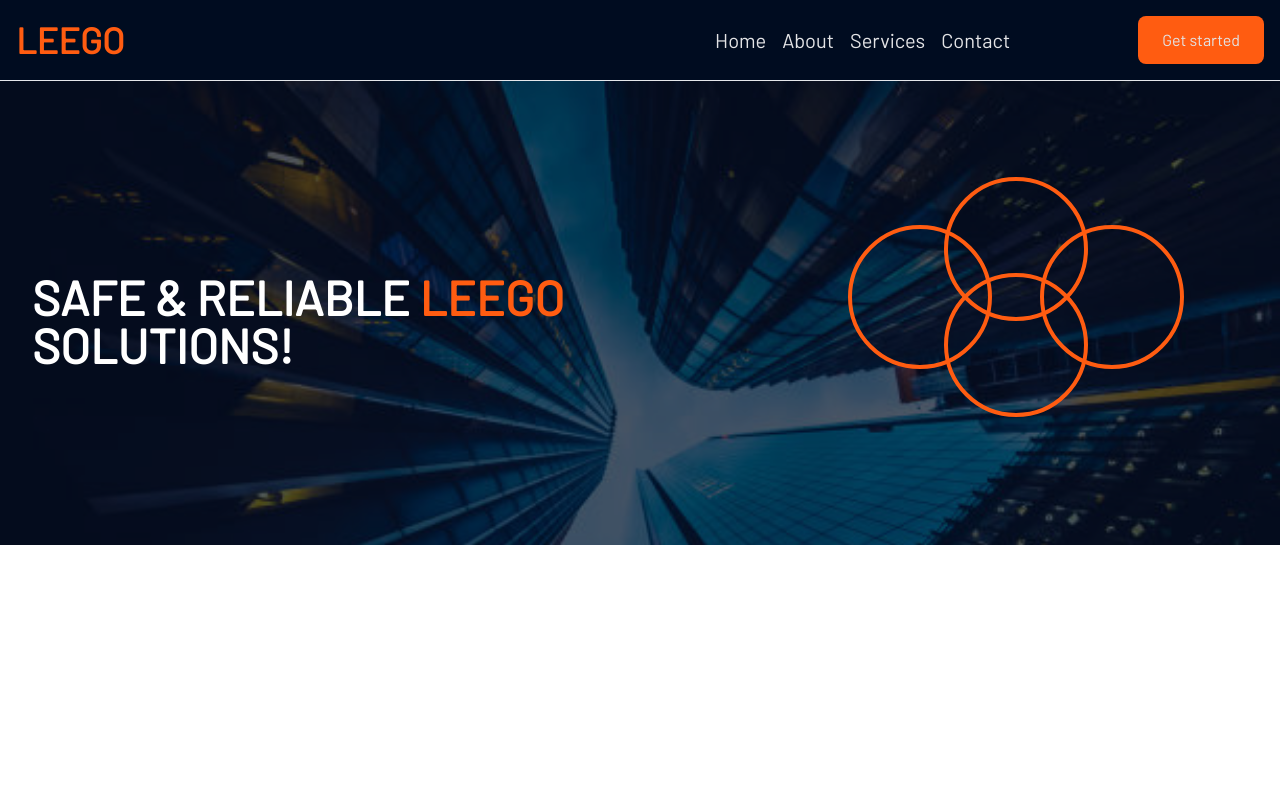
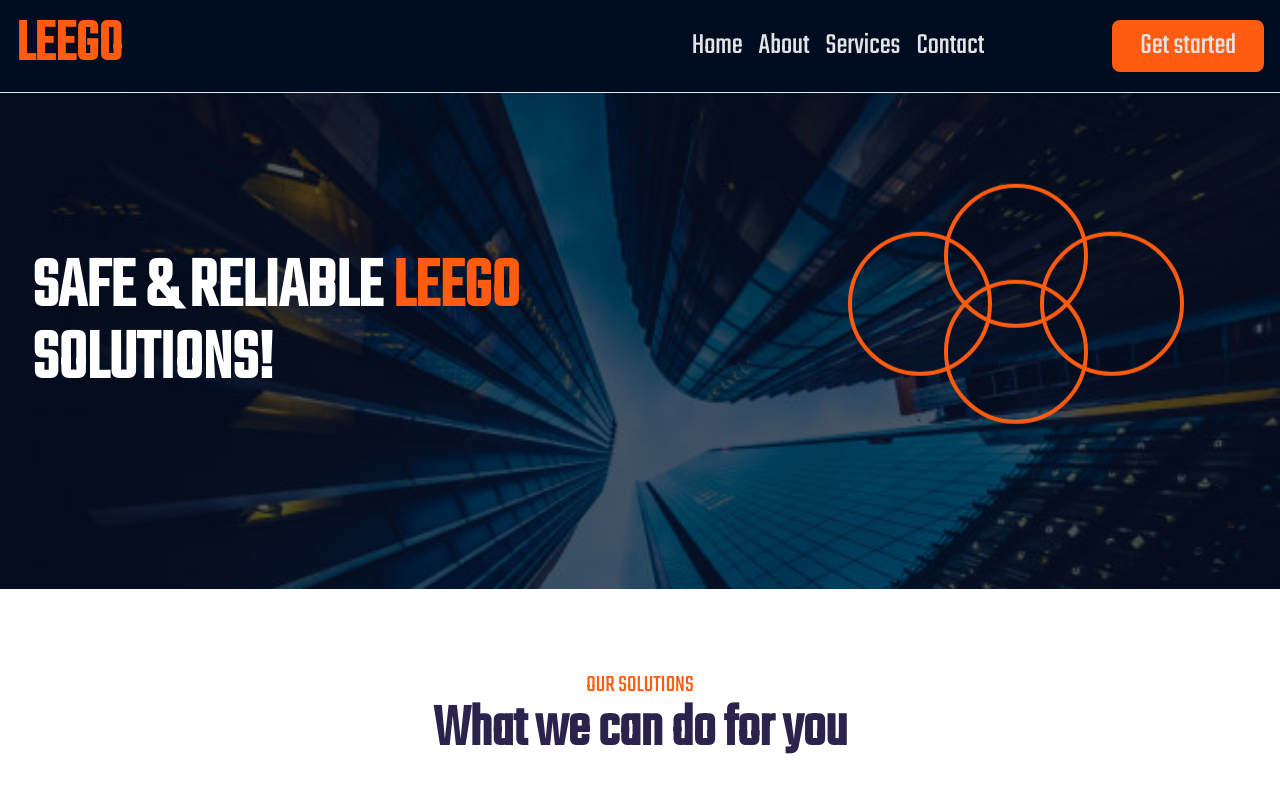
Before and after one commit to TaiwoSoftware/creativity, a Next.js app: page / in a window 1280 px wide. Shown: the top 792 px of the page. Built offline with nearby package versions, Linux system fonts and the light colour scheme.

Commit message:
new design

```diff
--- a/src/app/globals.css
+++ b/src/app/globals.css
@@ -1,6 +1,6 @@
 @font-face {
   font-family: "teko";
-  src: url("../components/barlow/Barlow-Regular.ttf");
+  src: url("../components/Teko/static/Teko-Regular.ttf");
 }
 @tailwind base;
 @tailwind components;
--- /dev/null
+++ b/src/components/BodyItems/CardDetails.jsx
@@ -0,0 +1,7 @@
+export default function CardDetails() {
+  return (
+    <div>
+
+    </div>
+  )
+};
--- a/src/components/BodyItems/CustomHeaderOne.jsx
+++ b/src/components/BodyItems/CustomHeaderOne.jsx
@@ -1,7 +1,7 @@
 export default function CustomHeaderOne() {
   return (
     <>
-      <h1 className="text-white mt-[-2rem] mb-[4rem] text-5xl font-extrabold uppercase ">
+      <h1 className="text-white mt-[-4rem] mb-[5rem] text-7xl font-extrabold   uppercase">
         Safe & Reliable <span className="text-[#ff5c11] ">LEEGO</span> <br />
         Solutions!
       </h1>
--- /dev/null
+++ b/src/components/BodyItems/FirstSection.jsx
@@ -0,0 +1,9 @@
+export default function FirstSection() {
+  return (
+    <div className="mt-20">
+        <p className="text-center text-2xl uppercase text-[#ff5c11] ">Our Solutions</p>
+        <h2 className="text-center text-6xl font-bold text-[#2c234d]">What we can do for you</h2>
+
+    </div>
+  )
+}
--- a/src/components/BodyItems/MainBody.jsx
+++ b/src/components/BodyItems/MainBody.jsx
@@ -1,5 +1,6 @@
 import CircleRings from "./CircleRings";
 import CustomHeaderOne from "./CustomHeaderOne";
+import FirstSection from "./FirstSection";
 
 export default function MainBody() {
   return (
@@ -11,12 +12,13 @@ export default function MainBody() {
             <CustomHeaderOne />
           </div>
           <div>
-            <CircleRings ringsStyles="border border-[#ff5c11] h-36 top-24 right-[12rem] w-36 absolute border-4 rounded-full" />
-            <CircleRings ringsStyles="border border-[#ff5c11] h-36 top-[9rem] right-[6rem] w-36 absolute border-4 rounded-full" />
-            <CircleRings ringsStyles="border border-[#ff5c11] h-36 top-48  right-[12rem]  w-36 absolute border-4 rounded-full   " />
-            <CircleRings ringsStyles="border border-[#ff5c11] h-36 top-36 right-[18rem] w-36 absolute border-4 rounded-full  " />
+            <CircleRings ringsStyles="border animate-bounce border-[#ff5c11] h-36 top-24 right-[12rem] w-36 absolute border-4 rounded-full" />
+            <CircleRings ringsStyles="border animate-bounce border-[#ff5c11] h-36 top-[9rem] right-[6rem] w-36 absolute border-4 rounded-full" />
+            <CircleRings ringsStyles="border animate-bounce border-[#ff5c11] h-36 top-48  right-[12rem]  w-36 absolute border-4 rounded-full   " />
+            <CircleRings ringsStyles="border animate-bounce border-[#ff5c11] h-36 top-36 right-[18rem] w-36 absolute border-4 rounded-full  " />
           </div>
         </div>
+        <FirstSection />
       </div>
     </>
   );
--- a/src/components/MainHeader/Logo.jsx
+++ b/src/components/MainHeader/Logo.jsx
@@ -4,7 +4,7 @@ export default function Logo() {
   return (
     <>
       <Link href='/'>
-        <h1 className="text-4xl text-[#ff5c11] cursor-pointer font-extrabold">
+        <h1 className="text-6xl text-[#ff5c11] cursor-pointer font-extrabold">
           LEEGO
         </h1>
       </Link>
--- a/src/components/MainHeader/Navbar.jsx
+++ b/src/components/MainHeader/Navbar.jsx
@@ -4,19 +4,19 @@ export default function Navbar() {
     <nav className="flex items-center gap-32">
       <ul>
         <Link href='/'>
-          <li className="text-[#e3e4e6] text-xl ml-4 inline-block">Home</li>
+          <li className="text-[#e3e4e6] text-3xl ml-4 inline-block">Home</li>
         </Link>
         <Link href='/about'>
-          <li className="text-[#e3e4e6] text-xl ml-4 inline-block">About</li>
+          <li className="text-[#e3e4e6] text-3xl ml-4 inline-block">About</li>
         </Link>
         <Link href='/services'>
-          <li className="text-[#e3e4e6] text-xl ml-4 inline-block">Services</li>
+          <li className="text-[#e3e4e6] text-3xl ml-4 inline-block">Services</li>
         </Link>
         <Link href='/contact'>
-          <li className="text-[#e3e4e6] text-xl ml-4 inline-block">Contact</li>
+          <li className="text-[#e3e4e6] text-3xl ml-4 inline-block">Contact</li>
         </Link>
       </ul>
-      <button className="px-6 py-3 text-[#e3e4e6] rounded-lg bg-[#ff5c11]">Get started</button>
+      <button className="px-7 py-2 text-[#e3e4e6] text-3xl rounded-lg bg-[#ff5c11]">Get started</button>
     </nav>
   );
 }
```
Also changed, not shown: 1 other file (tests, documents, lock files or other folders).
